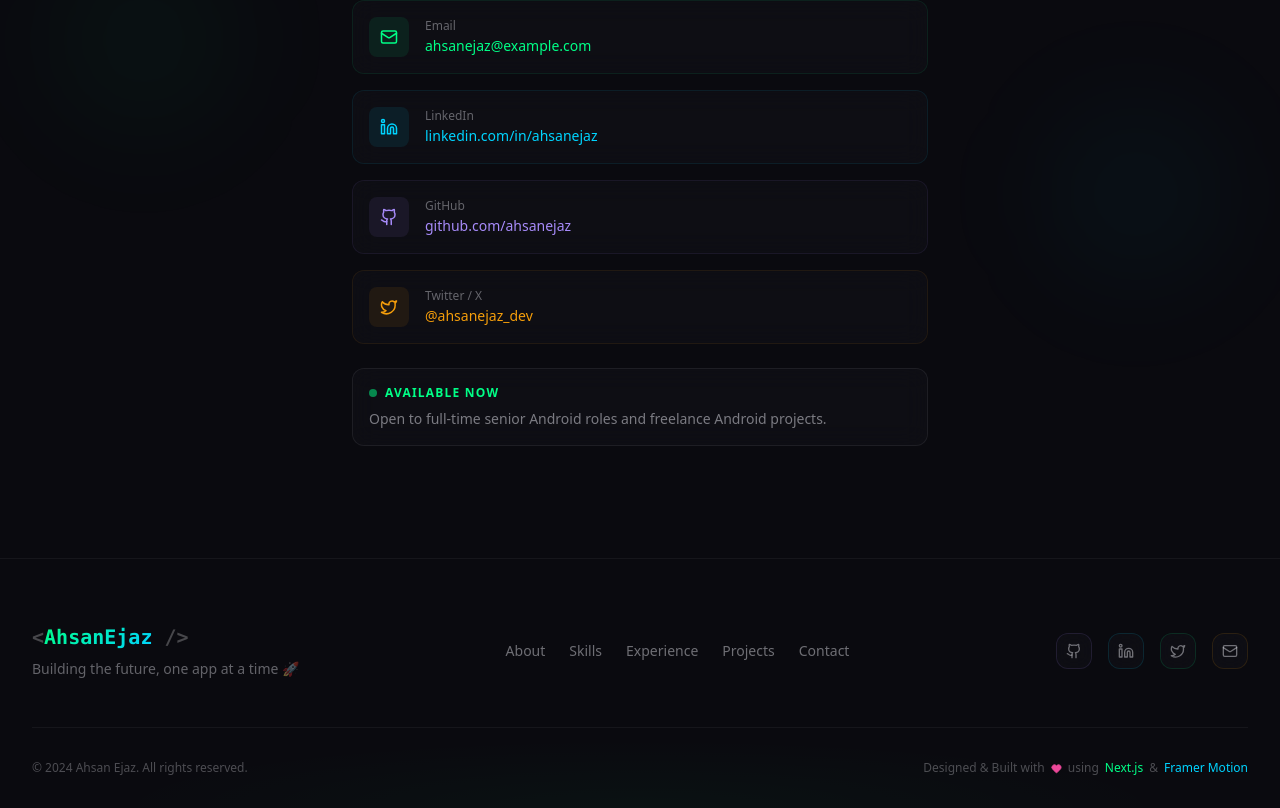
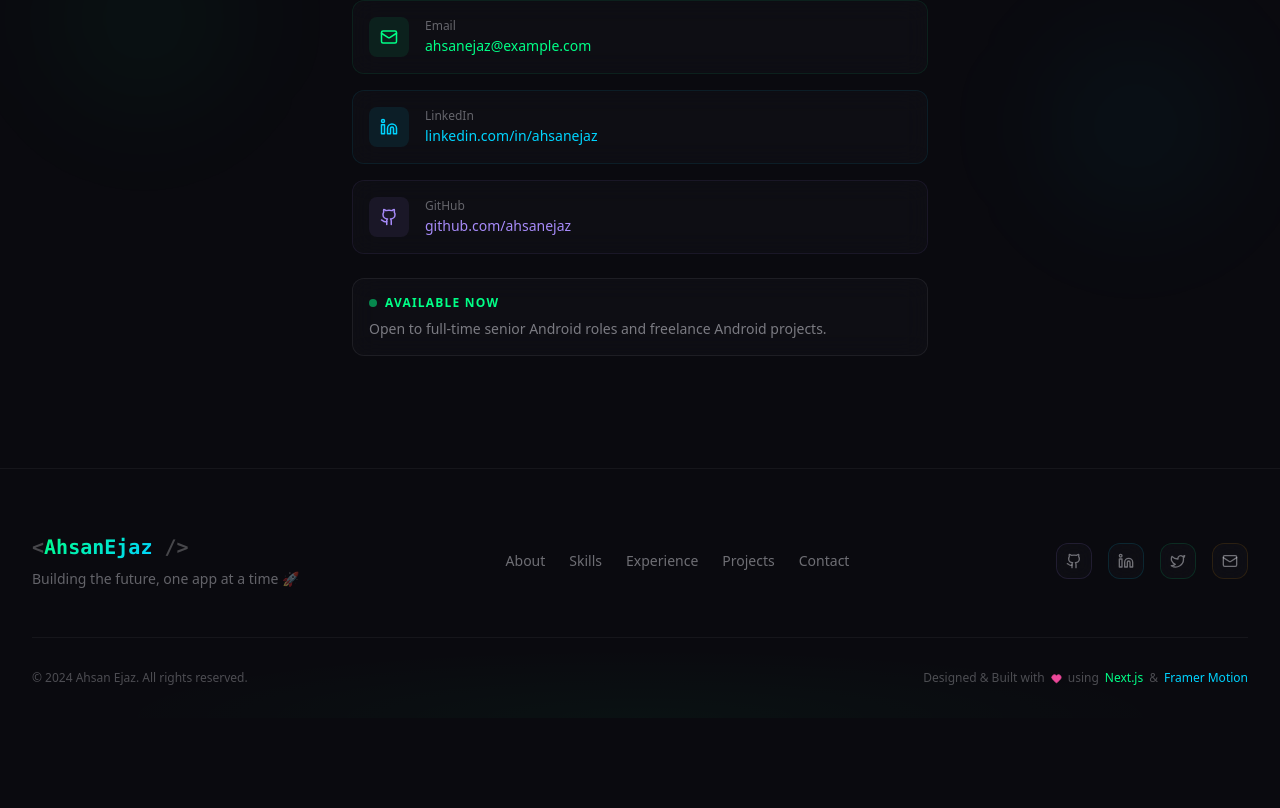
Before and after one commit to Ahsankhansadozai/Portfolio, a Next.js app: page / in a window 1280 px wide. Shown: the part 7738-8546 px from the top of the page. After the commit the page ends 8456 px from the top, so only its background shows below. Built offline with nearby package versions, Linux system fonts and the light colour scheme.

Commit message:
Remove twitter contact and input real data

```diff
--- a/components/Contact.tsx
+++ b/components/Contact.tsx
@@ -9,30 +9,30 @@
         icon: Mail,
         label: "Email",
         value: "ahsanejaz@example.com",
-        href: "mailto:ahsanejaz@example.com",
+        href: "mailto:ahsanejazkhan6@gmail.com",
         color: "#00ff87",
     },
     {
         icon: Linkedin,
         label: "LinkedIn",
         value: "linkedin.com/in/ahsanejaz",
-        href: "https://linkedin.com/in/ahsanejaz",
+        href: "https://www.linkedin.com/in/ahsanejazkhan/",
         color: "#00d4ff",
     },
     {
         icon: Github,
         label: "GitHub",
         value: "github.com/ahsanejaz",
-        href: "https://github.com/ahsanejaz",
+        href: "https://github.com/Ahsankhansadozai",
         color: "#a78bfa",
     },
-    {
-        icon: Twitter,
-        label: "Twitter / X",
-        value: "@ahsanejaz_dev",
-        href: "https://twitter.com/ahsanejaz_dev",
-        color: "#f59e0b",
-    },
+    // {
+    //     icon: Twitter,
+    //     label: "Twitter / X",
+    //     value: "@ahsanejaz_dev",
+    //     href: "https://twitter.com/ahsanejaz_dev",
+    //     color: "#f59e0b",
+    // },
 ];
 
 export default function Contact() {
```
